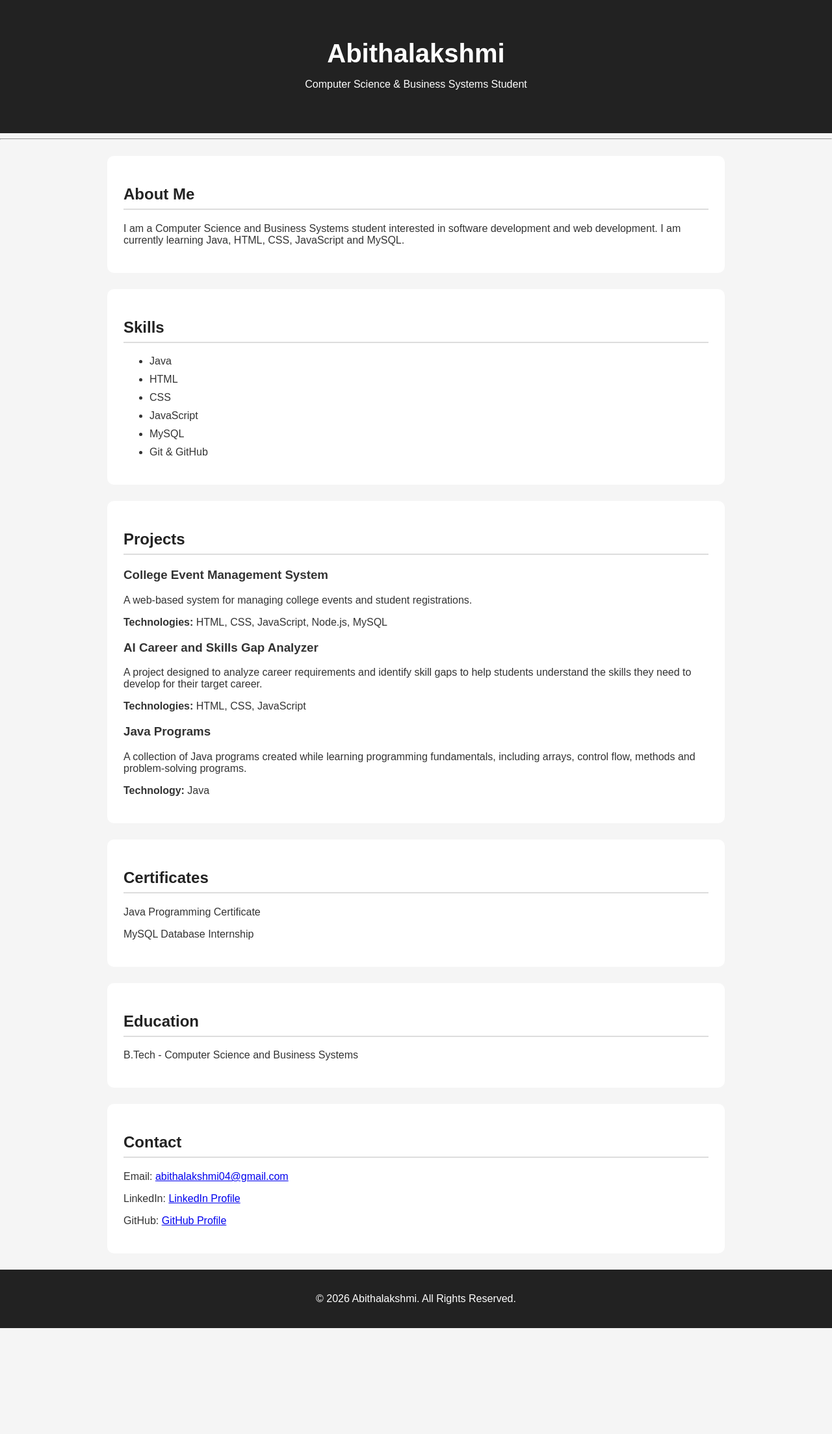
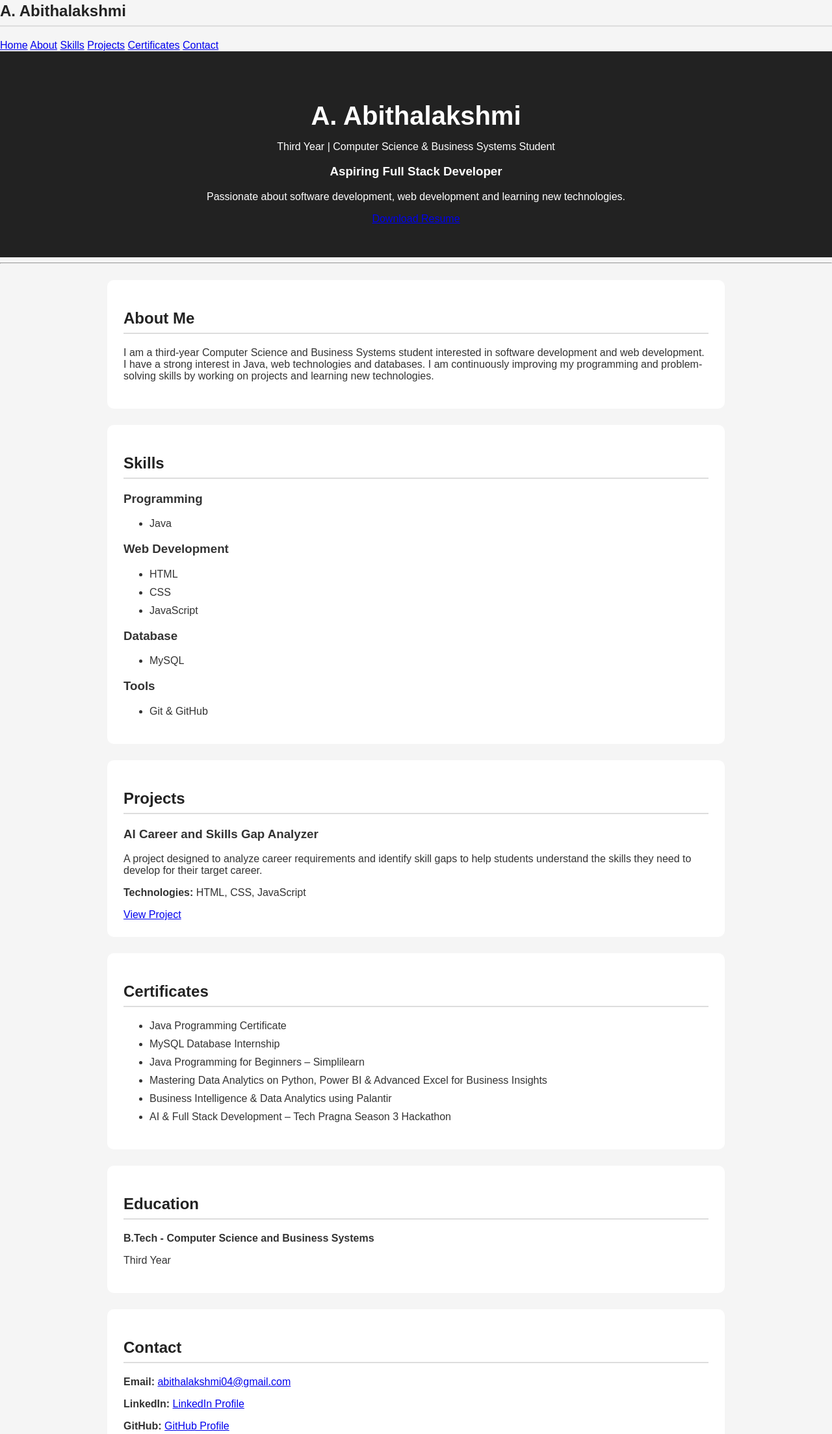
Before and after one commit to abithalakshmia4-code/My-portfolio-, a plain HTML site: page index.html in a window 1280 px wide. Shown: the part 17-2224 px from the top of the page at 65% size. Before the commit the page ends 2061 px from the top, so only its background shows below. Drawn offline with Linux system fonts and the light colour scheme.

Commit message:
Update index.html

```diff
--- a/index.html
+++ b/index.html
@@ -1,51 +1,89 @@
 <!DOCTYPE html><html lang="en"><head>
     <meta charset="UTF-8">
-    <meta name="viewport" content="width=device-width, initial-scale=1.0"><title>Abithalakshmi | Portfolio</title>
+    <meta name="viewport" content="width=device-width, initial-scale=1.0"><title>A. Abithalakshmi | Portfolio</title>
 
 <link rel="stylesheet" href="style.css">
 
-</head><body><header>
-    <h1>Abithalakshmi</h1>
-    <p>Computer Science & Business Systems Student</p>
+</head><body><!-- Navigation -->
+<nav>
+    <h2>A. Abithalakshmi</h2>
+
+    <a href="#home">Home</a>
+    <a href="#about">About</a>
+    <a href="#skills">Skills</a>
+    <a href="#projects">Projects</a>
+    <a href="#certificates">Certificates</a>
+    <a href="#contact">Contact</a>
+</nav>
+
+<!-- Header / Home -->
+<header id="home">
+    <h1>A. Abithalakshmi</h1>
+
+    <p>
+        Third Year | Computer Science & Business Systems Student
+    </p>
+
+    <h3>Aspiring Full Stack Developer</h3>
+
+    <p>
+        Passionate about software development, web development
+        and learning new technologies.
+    </p>
+
+    <a href="resume.pdf" target="_blank">
+        Download Resume
+    </a>
 </header>
 
 <hr>
 
-<section>
+<!-- About -->
+<section id="about">
     <h2>About Me</h2>
+
     <p>
-        I am a Computer Science and Business Systems student
+        I am a third-year Computer Science and Business Systems student
         interested in software development and web development.
-        I am currently learning Java, HTML, CSS, JavaScript and MySQL.
+        I have a strong interest in Java, web technologies and databases.
+        I am continuously improving my programming and problem-solving
+        skills by working on projects and learning new technologies.
     </p>
 </section>
 
-<section>
+<!-- Skills -->
+<section id="skills">
     <h2>Skills</h2>
+
+    <h3>Programming</h3>
     <ul>
         <li>Java</li>
+    </ul>
+
+    <h3>Web Development</h3>
+    <ul>
         <li>HTML</li>
         <li>CSS</li>
         <li>JavaScript</li>
+    </ul>
+
+    <h3>Database</h3>
+    <ul>
         <li>MySQL</li>
+    </ul>
+
+    <h3>Tools</h3>
+    <ul>
         <li>Git & GitHub</li>
     </ul>
 </section>
 
-<section>
+<!-- Projects -->
+<section id="projects">
     <h2>Projects</h2>
 
-    <h3>College Event Management System</h3>
-    <p>
-        A web-based system for managing college events
-        and student registrations.
-    </p>
+    <h3>AI Career and Skills Gap Analyzer</h3>
 
-    <p>
-        <strong>Technologies:</strong> HTML, CSS, JavaScript, Node.js, MySQL
-    </p>
-
-    <h3>AI Career and Skills Gap Analyzer</h3>
     <p>
         A project designed to analyze career requirements
         and identify skill gaps to help students understand
@@ -53,64 +91,91 @@
     </p>
 
     <p>
-        <strong>Technologies:</strong> HTML, CSS, JavaScript
+        <strong>Technologies:</strong>
+        HTML, CSS, JavaScript
     </p>
 
-    <h3>Java Programs</h3>
+    <a href="https://github.com/abithalakshmia4-code/AI-Career-and-Skills-gap-analyzer"
+       target="_blank">
+        View Project
+    </a>
+</section>
+
+<!-- Certificates -->
+<section id="certificates">
+    <h2>Certificates</h2>
+
+    <ul>
+        <li>Java Programming Certificate</li>
+
+        <li>MySQL Database Internship</li>
+
+        <li>Java Programming for Beginners – Simplilearn</li>
+
+        <li>
+            Mastering Data Analytics on Python, Power BI &
+            Advanced Excel for Business Insights
+        </li>
+
+        <li>
+            Business Intelligence & Data Analytics using Palantir
+        </li>
+
+        <li>
+            AI & Full Stack Development – Tech Pragna Season 3 Hackathon
+        </li>
+    </ul>
+</section>
+
+<!-- Education -->
+<section id="education">
+    <h2>Education</h2>
+
     <p>
-        A collection of Java programs created while learning
-        programming fundamentals, including arrays, control flow,
-        methods and problem-solving programs.
+        <strong>B.Tech - Computer Science and Business Systems</strong>
     </p>
 
     <p>
-        <strong>Technology:</strong> Java
+        Third Year
     </p>
-
 </section>
 
-<section>
-    <h2>Certificates</h2>
-    <p>Java Programming Certificate</p>
-    <p>MySQL Database Internship</p>
-</section>
-
-<section>
-    <h2>Education</h2>
-    <p>B.Tech - Computer Science and Business Systems</p>
-</section>
-
-<section>
+<!-- Contact -->
+<section id="contact">
     <h2>Contact</h2>
 
     <p>
-        Email:
+        <strong>Email:</strong>
         <a href="mailto:abithalakshmi04@gmail.com">
             abithalakshmi04@gmail.com
         </a>
     </p>
 
     <p>
-        LinkedIn:
-        <a href="https://www.linkedin.com/in/abithalakshmi-a-346555436" target="_blank">
+        <strong>LinkedIn:</strong>
+        <a href="https://www.linkedin.com/in/abithalakshmi-a-346555436"
+           target="_blank">
             LinkedIn Profile
         </a>
     </p>
 
     <p>
-        GitHub:
-        <a href="https://github.com/abithalakshmia4-code" target="_blank">
+        <strong>GitHub:</strong>
+        <a href="https://github.com/abithalakshmia4-code"
+           target="_blank">
             GitHub Profile
         </a>
     </p>
-
 </section>
 
+<!-- Footer -->
 <footer>
-    <p>© 2026 Abithalakshmi. All Rights Reserved.</p>
+    <p>
+        © 2026 A. Abithalakshmi. All Rights Reserved.
+    </p>
 </footer>
 
-<!-- JavaScript file -->
+<!-- JavaScript -->
 <script src="script.js"></script>
 
 </body></html>
```
